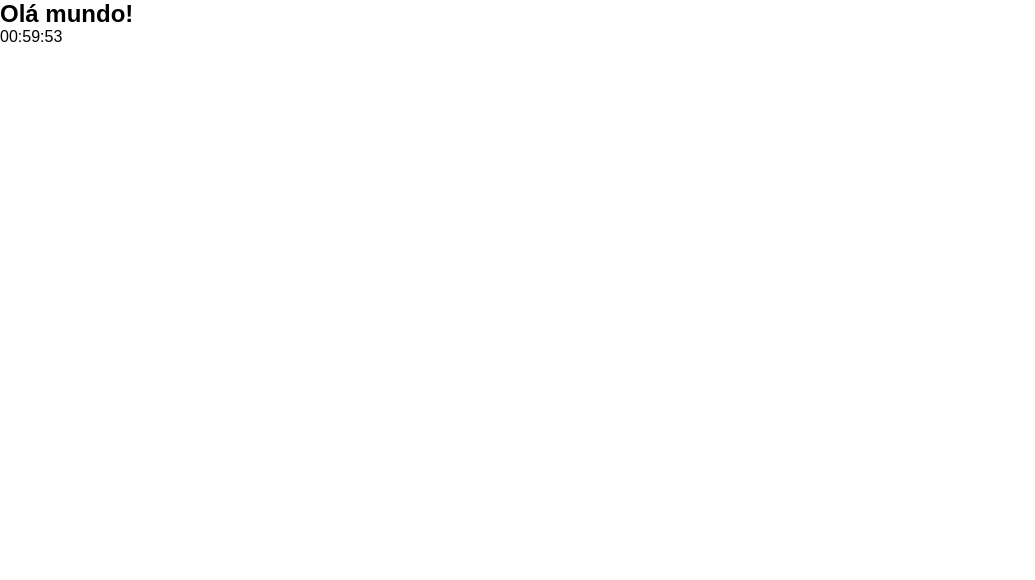
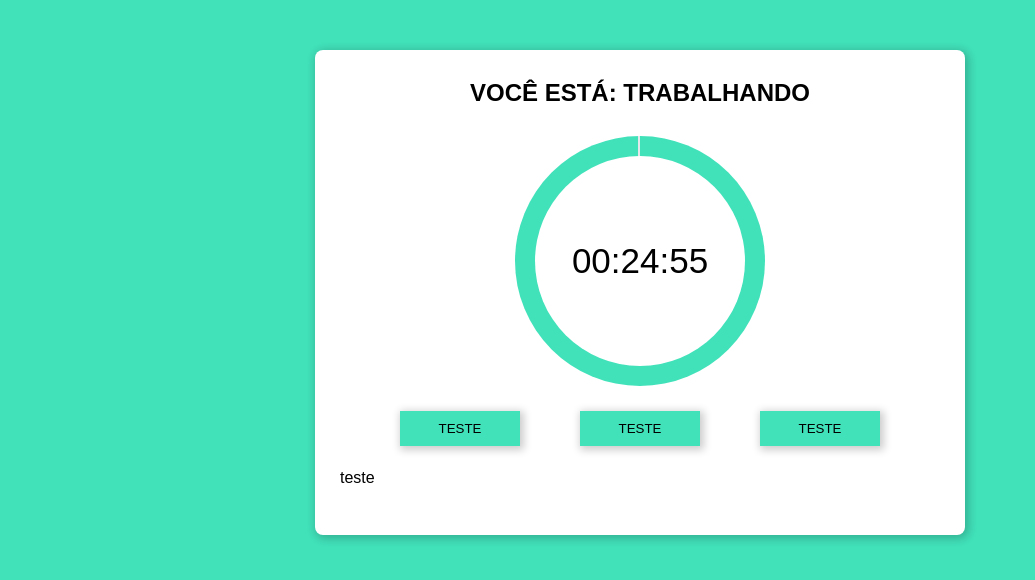
Before and after one commit to GabriielLopes/pomodoro-typescript-react, a React (Create React App) app: page / in a window 1280 px wide. Shown: the top 580 px of the page, without its empty margins (0-1035 px from the left). Built offline with nearby package versions, Linux system fonts and the light colour scheme.

Commit message:
Add timer css

```diff
--- a/src/App.tsx
+++ b/src/App.tsx
@@ -1,12 +1,11 @@
 import React from 'react';
-import './app.css';
+import './styles/app.css';
 import { PomodoroTimer } from './components/pomodoro-timer';
 
 function App() {
   return (
-    <div className="App">
-      <h2>Olá mundo!</h2>
-      <PomodoroTimer tempoPadraoPomodoro={3600} />
+    <div className="container">
+      <PomodoroTimer tempoPomodoro={1500} tempoDeDescansoCurto={300} tempoDeDescansoLongo={900} ciclos={4} />
     </div>
   );
 }
--- a/src/app.css
+++ /dev/null
@@ -1,10 +0,0 @@
-* {
-  margin: 0;
-  padding: 0;
-  outline: none;
-  box-sizing: border-box;
-}
-
-body {
-  font-family: sans-serif;
-}
--- /dev/null
+++ b/src/components/button.tsx
@@ -0,0 +1,16 @@
+import React from 'react';
+
+// CSS
+import '../styles/button.css'
+
+interface Props {
+  texto: string;
+  className: string;
+  onClick?: () => void;
+}
+
+export function Button(props: Props): JSX.Element {
+  return (
+    <button className={props.className} onClick={props.onClick}>{props.texto}</button>
+  )
+}
--- a/src/components/pomodoro-timer.tsx
+++ b/src/components/pomodoro-timer.tsx
@@ -1,17 +1,52 @@
-import React, { useState } from 'react';
+import React, { useEffect, useState } from 'react';
 import { useInterval } from '../hooks/use-interval';
-import { segundosParaTempo } from '../utils/segundos-para-tempo';
+import { Button } from './button';
+import { Timer } from './timer';
+
+//CSS
+import '../styles/pomodoro.css';
 
 interface Props {
-  tempoPadraoPomodoro: number;
+  tempoPomodoro: number;
+  tempoDeDescansoCurto: number;
+  tempoDeDescansoLongo: number;
+  ciclos: number;
 }
 
 export function PomodoroTimer(props: Props): JSX.Element {
-  const [tempoPrincipal, setTempoPrincipal] = useState(props.tempoPadraoPomodoro);
+  const [tempoPrincipal, setTempoPrincipal] = useState(props.tempoPomodoro);
+  const [graus, setGraus] = useState((tempoPrincipal / props.tempoPomodoro) * 360);
+  const circulo = document.querySelector('.circulo') as HTMLDivElement;
+
+  useEffect(() => {
+    if (circulo) {
+      if (document.querySelectorAll('.working').length > 0) {
+        circulo.style.background = `conic-gradient( #EF5D50 ${graus}deg, #e5e7eb 0deg)`;
+      } else {
+        circulo.style.background = `conic-gradient( #41e1ba ${graus}deg, #e5e7eb 0deg)`;
+      }
+    }
+  }, [circulo, graus]);
 
   useInterval(() => {
-    setTempoPrincipal(tempoPrincipal - 1);
+    setTempoPrincipal((prevTempo) => prevTempo - 1);
+    setGraus((tempoPrincipal / props.tempoPomodoro) * 360);
   }, 1000);
 
-  return <>{segundosParaTempo(tempoPrincipal)}</>;
+  return (
+    <div className="pomodoro">
+      <h2>Você está: trabalhando</h2>
+      <Timer tempoPrincipal={tempoPrincipal} />
+
+      <div className="controls">
+        <Button className="btn" texto="teste" onClick={() => console.log('teste')} />
+        <Button className="btn" texto="teste" onClick={() => console.log('teste')} />
+        <Button className="btn" texto="teste" onClick={() => console.log('teste')} />
+      </div>
+
+      <div className="details">
+        <p>teste</p>
+      </div>
+    </div>
+  );
 }
--- /dev/null
+++ b/src/components/timer.tsx
@@ -0,0 +1,19 @@
+import React from 'react';
+import { segundosParaTempo } from '../utils/segundos-para-tempo';
+
+// CSS
+import '../styles/timer.css';
+
+interface Props {
+  tempoPrincipal: number;
+}
+
+export function Timer(props: Props): JSX.Element {
+  return (
+    <div className="containerTimer">
+      <div className="circulo">
+        <span className="valor">{segundosParaTempo(props.tempoPrincipal)}</span>
+      </div>
+    </div>
+  );
+}
--- /dev/null
+++ b/src/styles/app.css
@@ -0,0 +1,26 @@
+* {
+  margin: 0;
+  padding: 0;
+  outline: none;
+  box-sizing: border-box;
+}
+
+body {
+  background-color: #41e1ba;
+  font-family: sans-serif;
+  transition: background-color 300ms ease-in-out;
+  line-height: 1.5;
+}
+
+.working {
+  background: #EF5D50;
+}
+
+.container {
+  max-width: 650px;
+  margin: 0 auto;
+}
+
+.hidden {
+  display: none;
+}
--- /dev/null
+++ b/src/styles/button.css
@@ -0,0 +1,29 @@
+.btn {
+  background-color: #41e1ba;
+  color: black;
+  text-transform: uppercase;
+  width: 120px;
+  padding: 10px;
+  border: none;
+  box-shadow: 2px 2px 8px 2px rgba(0, 0, 0, 0.2);
+  cursor: pointer;
+}
+
+.btn:hover {
+  background-color: #45d8b3;
+}
+
+.controls {
+  display: flex;
+  align-items: center;
+  justify-content: space-evenly;
+}
+
+.working .pomodoro .btn {
+  background-color: #EF5D50;
+  color: white;
+}
+
+.working .pomodoro .btn:hover {
+  background-color: #dd5549;
+}
--- /dev/null
+++ b/src/styles/pomodoro.css
@@ -0,0 +1,16 @@
+.pomodoro {
+  background-color: white;
+  box-shadow: 2px 2px 8px 2px rgba(0, 0, 0, 0.2);
+  margin-top: 50px;
+  padding: 25px;
+  border-radius: 8px;
+}
+
+.pomodoro h2 {
+  text-transform: uppercase;
+  text-align: center;
+}
+
+.pomodoro .details {
+  margin: 20px 0;
+}
--- /dev/null
+++ b/src/styles/timer.css
@@ -0,0 +1,38 @@
+.containerTimer {
+  margin: 0 auto;
+  height: 300px;
+  width: 300px;
+  padding: 20px;
+  display: flex;
+  justify-content: center;
+  align-items: center;
+}
+
+.circulo {
+  background: conic-gradient( #41e1ba 360deg, #e5e7eb 0deg);
+  height: 250px;
+  width: 250px;
+  border-radius: 50%;
+  display: flex;
+  justify-content: center;
+  align-items: center;
+}
+
+.circulo:before {
+  content: "";
+  position: absolute;
+  height: 210px;
+  width: 210px;
+  background-color: #fff;
+  border-radius: 50%;
+}
+
+.valor {
+  position: relative;
+  font-size: 35px;
+  font-family: sans-serif;
+}
+
+.working .pomodoro .circulo {
+  background: conic-gradient( #EF5D50 360deg, #e5e7eb 0deg)
+}
--- a/src/utils/segundos-para-tempo.ts
+++ b/src/utils/segundos-para-tempo.ts
@@ -1,9 +1,9 @@
 export function segundosParaTempo(segundos: number): string {
-  const zeroAEsquerda = (n: number) => Math.floor(n).toString().padStart(2, '0');
+  const formatarNumeroComDoisDigitos = (n: number) => Math.floor(n).toString().padStart(2, '0');
 
-  const horas = zeroAEsquerda((segundos / 3600));
-  const minutos = zeroAEsquerda((segundos % 3600) / 60);
-  const segundosRestantes = zeroAEsquerda(segundos % 60);
+  const horas = formatarNumeroComDoisDigitos((segundos / 3600));
+  const minutos = formatarNumeroComDoisDigitos((segundos % 3600) / 60);
+  const segundosRestantes = formatarNumeroComDoisDigitos(segundos % 60);
 
   return `${horas}:${minutos}:${segundosRestantes}`
 }
```
